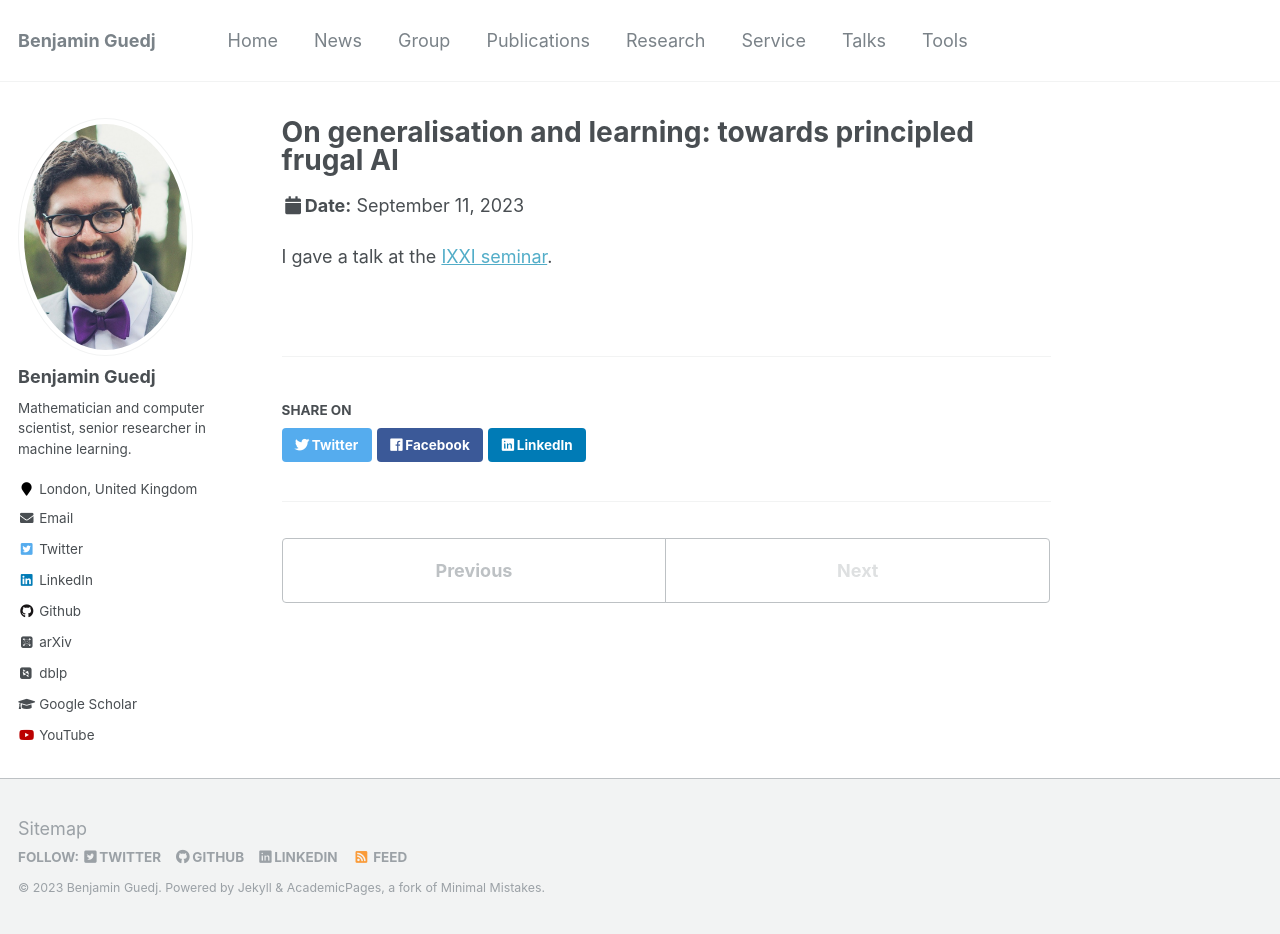
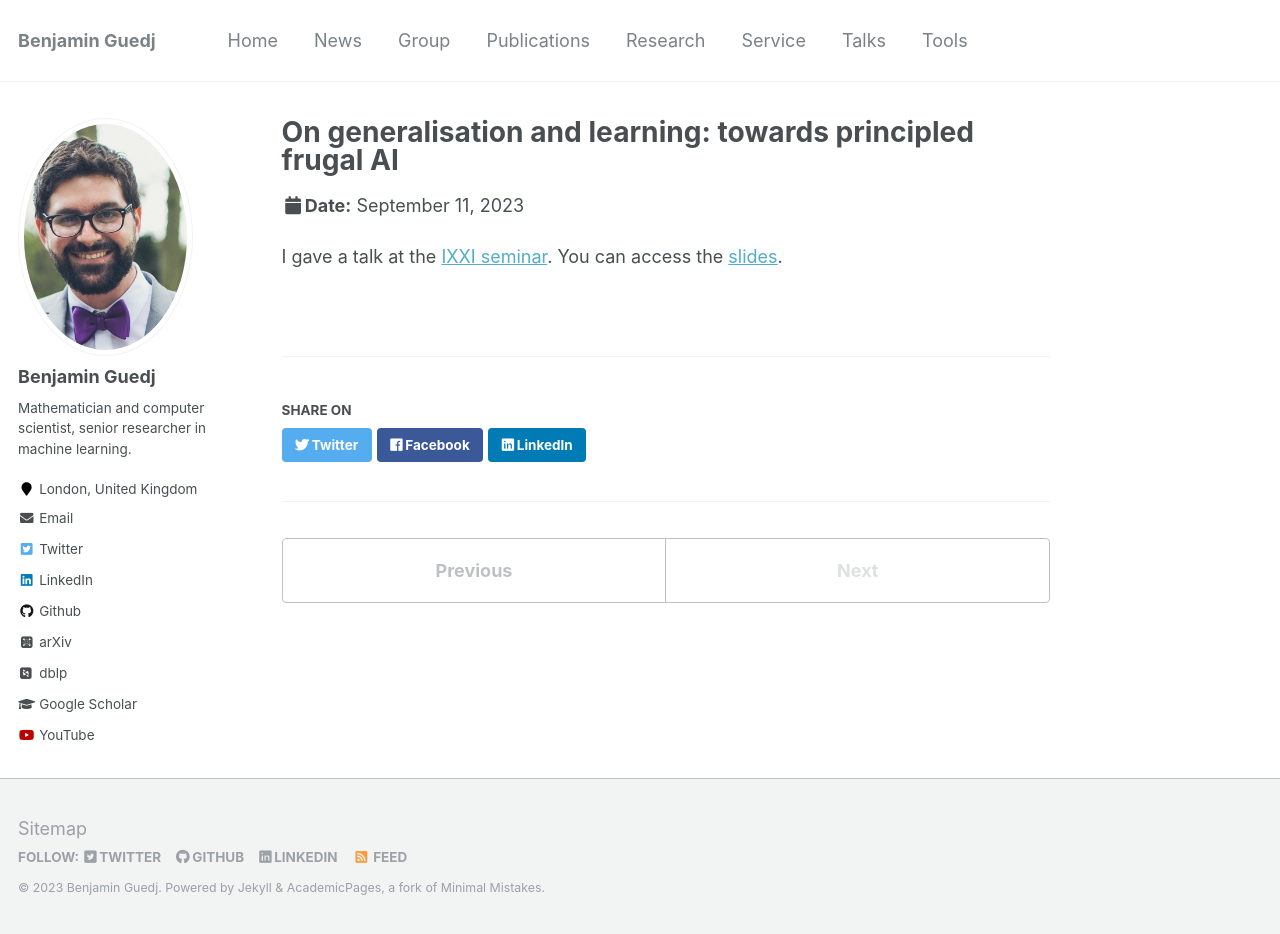
Before and after one commit to bguedj/bguedj.github.io, a Jekyll site: the page built from _talks/2023-09-11-lyon.md, in a window 1280 px wide and 934 px high. Built offline with Jekyll 4.4.1, drawn with Linux system fonts in a browser that asks for light colours; some web fonts are replaced.

Commit message:
talk lyon

```diff
--- a/_talks/2023-09-11-lyon.md
+++ b/_talks/2023-09-11-lyon.md
@@ -8,4 +8,4 @@ date: 2023-09-11
 location: "Lyon, France"
 ---
 
-I gave a talk at the [IXXI seminar](https://www.ixxi.fr/agenda/seminaires/frugalite-et-apprentissage-machine).
+I gave a talk at the [IXXI seminar](https://www.ixxi.fr/agenda/seminaires/frugalite-et-apprentissage-machine). You can access the [slides](https://bguedj.github.io/files/bguedj-talk-2023-lyon.pdf).
```
Also changed, not shown: 1 other file.
